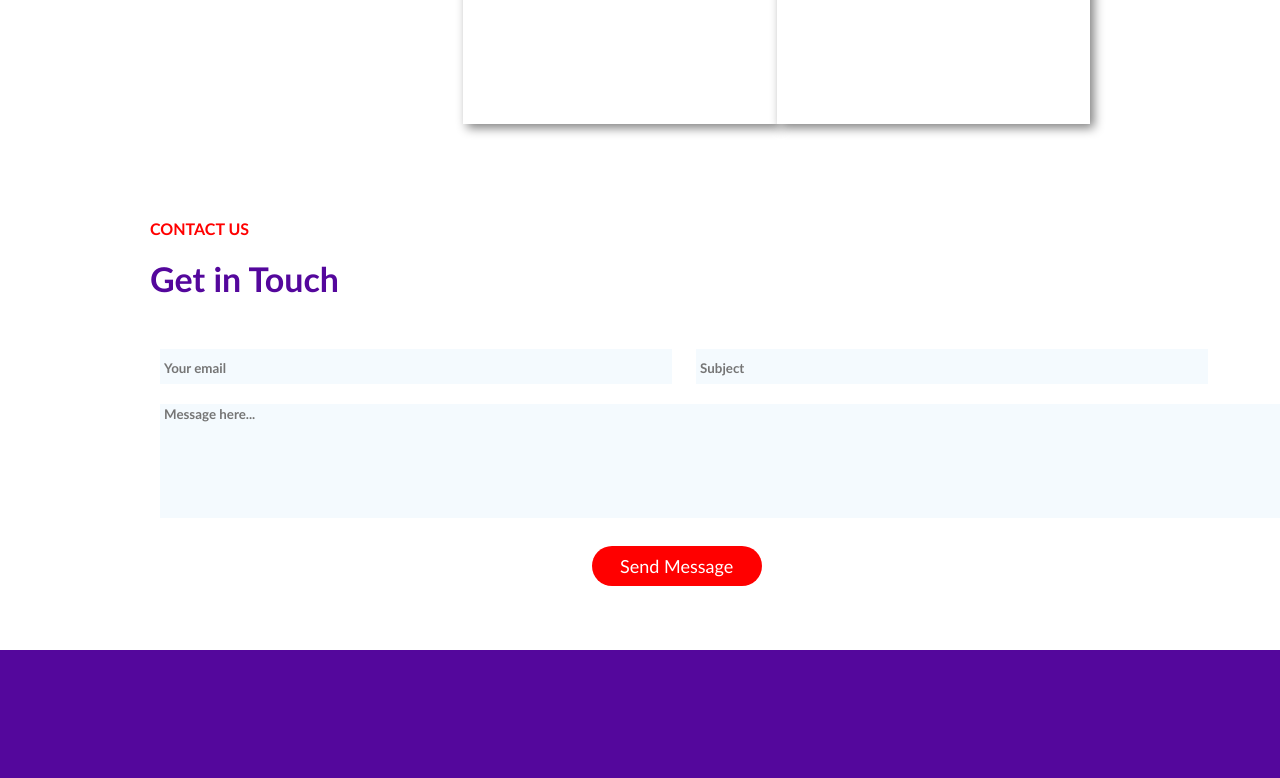
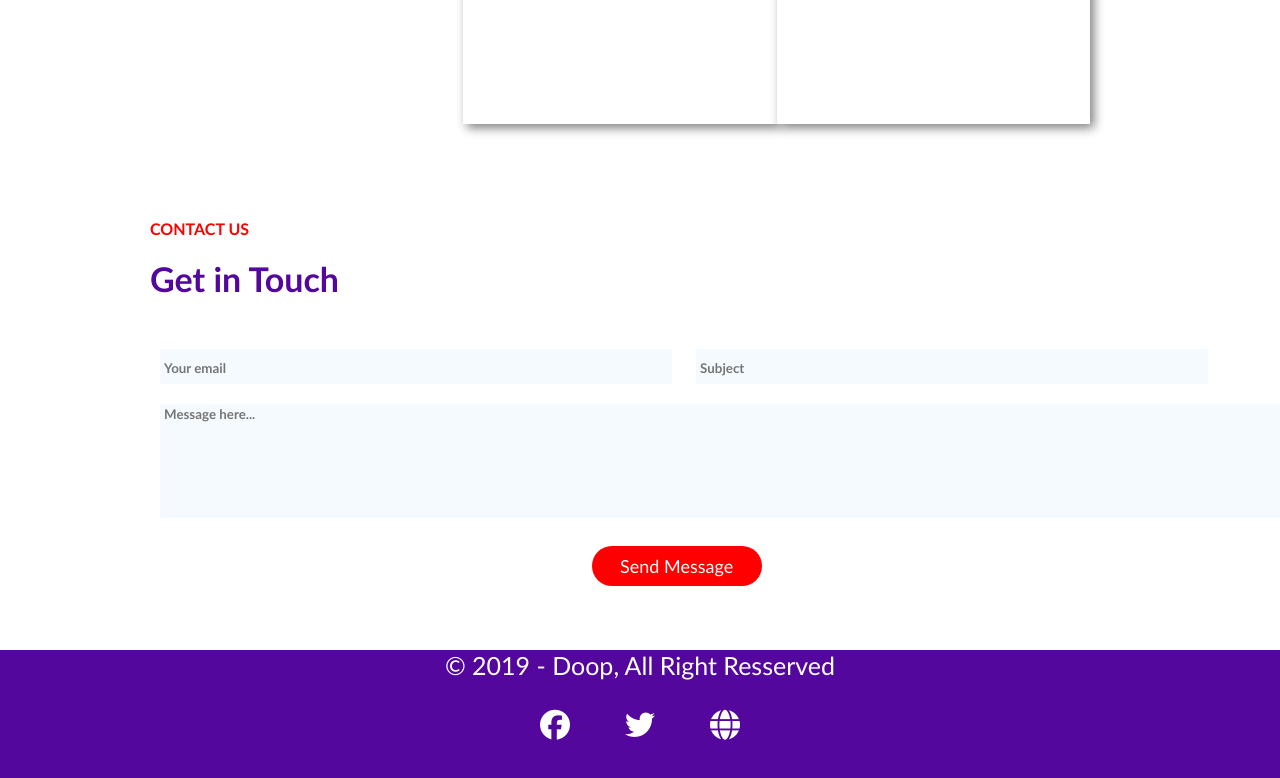
Before and after one commit to Azaalam-Imad/NIZAR-IMAD-DOB, a plain HTML site: page index.html in a window 1280 px wide. Shown: the part 1131-1909 px from the top of the page. Drawn offline with Linux system fonts and the light colour scheme.

Commit message:
style icon footer

```diff
--- a/index.html
+++ b/index.html
@@ -91,9 +91,12 @@
 
         </div>
         <div class="foot-copirait">
-
+            &copy; 2019 - Doop, All Right Resserved
         </div>
         <div class="foot-icons">
+            <i class="fa-brands fa-facebook"></i>
+            <i class="fa-brands fa-twitter"></i>
+            <i class="fa-solid fa-globe"></i>
 
         </div>
 
--- a/public/css/app.css
+++ b/public/css/app.css
@@ -189,4 +189,20 @@
     background-color: rgb(84, 7, 156);
     width: 100%;
     height: 450px;
+    display: flex;
+    flex-direction: column;
+    align-items: center;
+    text-align: center;
+
 }
+.foot-copirait{
+    color: white;
+    font-size: 25px;
+    padding-bottom: 30px;
+}
+.foot-icons{
+    color: white;
+    font-size: 30px;
+    display: flex;
+    gap: 55px;
+}
```
